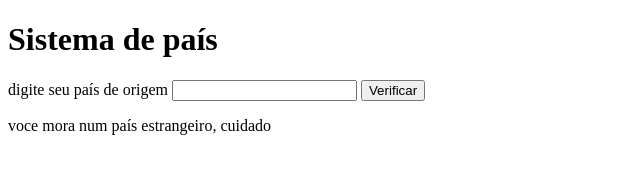
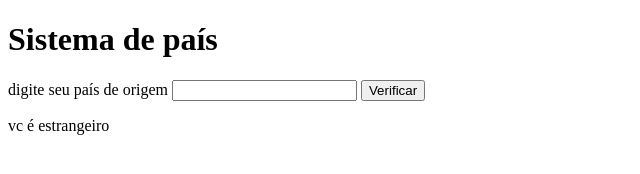
Before and after one commit to Angelo2902/JAVASCRIPT, a plain HTML site: page exercicios/ex009.html in a window 1280 px wide. Both pictures are taken after a click on the input "Verificar". Shown: the whole page, without its empty margins (0-640 px from the left). Drawn offline with Linux system fonts and the light colour scheme.

Commit message:
Update ex009.html

```diff
--- a/exercicios/ex009.html
+++ b/exercicios/ex009.html
@@ -7,22 +7,23 @@
 </head>
 <body>
     <h1>Sistema de país</h1>
-    <p>digite seu país de origem <input type="text" id="pais">
-        <input type="submit" value="Verificar" onclick="verificar()"></p>
-    <div id="res">
+    <p>digite seu país de origem <input type="text" id="pais" autocomplete="off">
+        <input type="submit" value="Verificar" onclick="verificar()" ></p>
+    <div id="canva">
 
     </div>
     <script>
-        var pais = window.document.getElementById('pais')
-        var res = window.document.querySelector('div#res')
-        var tex = String(res)
         function verificar(){
-        if (pais == 'brasil'){
-            res.innerHTML+= `Voce mora no país -->${pais}<-- então você é da gema né`
-        } else {
-            res.innerHTML += `voce mora num país estrangeiro, cuidado`
+            var stt = window.document.querySelector('input#pais')
+            var res = window.document.querySelector('div#canva')
+            res.innerHTML += `seu país de origem é o ${stt.value}, `
+        if (stt == 'Brasil'){
+            res.innerHTML = `<p>vc é de casa</p>`
+        }else{
+            res.innerHTML = `<p>vc é estrangeiro</p>`
         }
         }
+
     </script>
 </body>
 </html>
```
